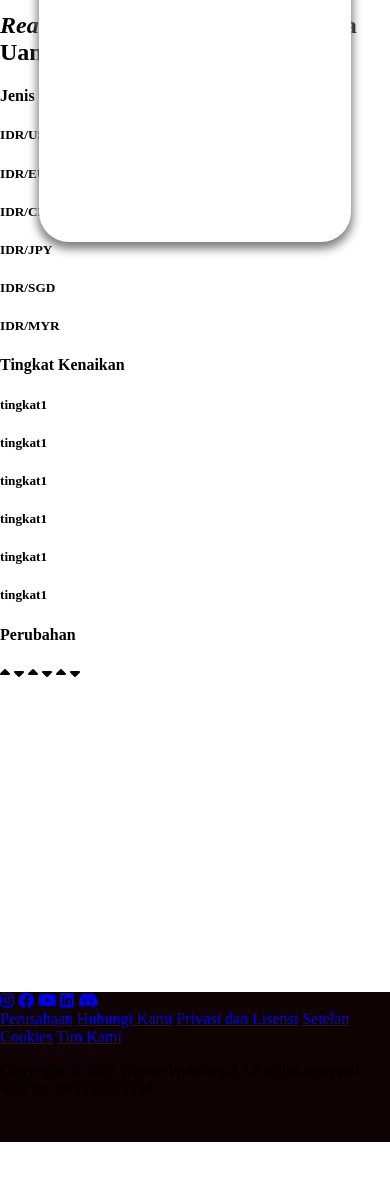
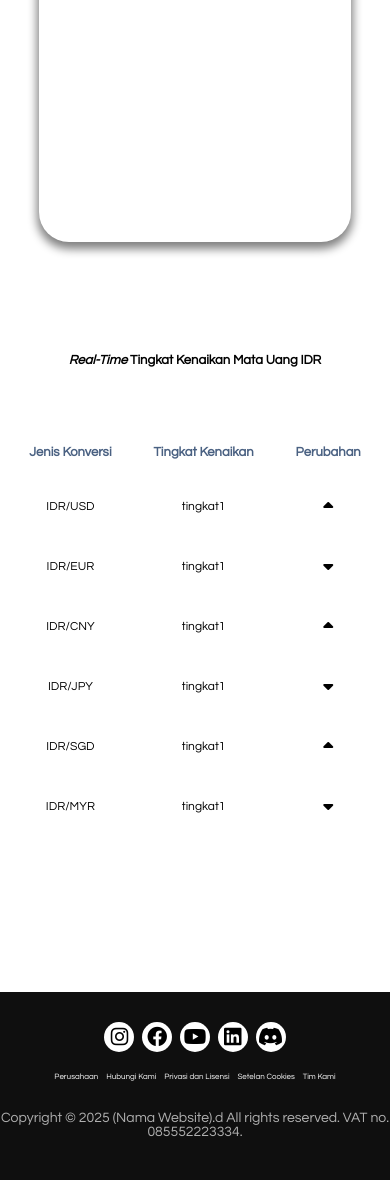
Before and after one commit to LutherCeltors/Tubes-ARC, a plain HTML site: page ARCx/1/index.html in a window 390 px wide. Shown: the part 408-1588 px from the top of the page. Before the commit the page ends 1550 px from the top, so only its background shows below. Drawn offline with Linux system fonts and the light colour scheme; files whose address does not match are found by name.

Commit message:
Update style.css

```diff
--- a/ARCx/1/style.css
+++ b/ARCx/1/style.css
@@ -104,7 +104,7 @@ body {
   font-family: "Century Gothic";
   font-size: 20px;
   font-weight: lighter;
-  transform: 0.1s;
+  transition: 0.1s;
   display: flex;
   justify-content: flex-end;
   padding-right: 5%;
@@ -117,7 +117,7 @@ body {
   font-family: "Century Gothic";
   font-size: 20px;
   font-weight: lighter;
-  transform: 0.2s;
+  transition: 0.1s;
   display: flex;
   justify-content: flex-start;
   padding-left: 5%;
@@ -199,7 +199,7 @@ body {
   height: 28.8px;
   border-radius: 0px 10px 10px 0px;
   color: white;
-  transform: 0.1s;
+  transition: 0.1s;
 }
 
 .countrybut:hover {
@@ -266,6 +266,29 @@ body {
   }
 }
 
+@media (max-width: 400px) {
+  .buttons {
+    display: flex;
+    flex-direction: column;
+    margin-top: 20px;
+  }
+  .country {
+    transform: translateX(-60px);
+  }
+  .keRupiah {
+    font-size: 14px;
+  }
+  .indicator {
+    height: 18px;
+    width: 40px;
+  }
+  .countrybut {
+    height: 22.8px;
+    width: 20px;
+    font-size: 9px;
+  }
+}
+
 .nav {
   display: flex;
   justify-content: center;
@@ -298,6 +321,12 @@ body {
   }
 }
 
+@media (max-width: 400px) {
+  .nav button {
+    font-size: 14px;
+  }
+}
+
 .nav button:hover {
   background-color: rgba(0, 166, 255, 0.94);
   color: white;
@@ -307,3 +336,266 @@ body {
   background-color: rgba(0, 166, 255, 0.94);
   color: white;
 }
+
+.footer {
+  background-color: rgb(15, 15, 15);
+  width: 100vw;
+  height: 200px;
+  color: rgb(255, 255, 255);
+  text-align: center;
+  font-size: 15px;
+  font-family: "Century Gothic";
+}
+
+.footer-sosmed {
+  width: 100vw;
+  margin-top: 30px;
+  margin-bottom: 20px;
+  gap: 2%;
+  display: flex;
+  justify-content: center;
+  align-items: center;
+}
+
+@media (max-width: 800px) {
+  .footer {
+    font-size: 13px;
+  }
+}
+
+@media (max-width: 600px) {
+  .footer {
+    font-size: 10px;
+  }
+}
+
+@media (max-width: 400px) {
+  .footer {
+    font-size: 8px;
+  }
+}
+
+.footer-sosmed a {
+  color: rgb(0, 0, 0);
+  background-color: white;
+  width: 50px;
+  height: 50px;
+  border-radius: 100%;
+  transition: 0.1s;
+  font-size: 30px;
+  display: flex;
+  justify-content: center;
+  align-items: center;
+  text-decoration: none;
+}
+
+@media (max-width: 800px) {
+  .footer-sosmed a {
+    font-size: 28px;
+    width: 42px;
+    height: 42px;
+  }
+}
+
+@media (max-width: 600px) {
+  .footer-sosmed a {
+    font-size: 22px;
+    width: 35px;
+    height: 35px;
+  }
+}
+
+@media (max-width: 400px) {
+  .footer-sosmed a {
+    font-size: 20px;
+    width: 30px;
+    height: 30px;
+  }
+}
+
+.footer-sosmed a:hover {
+  color: rgb(247, 91, 184);
+}
+
+.footer-links {
+  display: flex;
+  justify-content: center;
+  gap: 2%;
+  margin-bottom: 20px;
+}
+
+.footer-links a {
+  color: rgb(255, 255, 255);
+  text-decoration: none;
+  font-weight: 500;
+  transition: 0.1s;
+}
+
+.footer-links a:hover {
+  color: rgb(0, 187, 255);
+}
+
+.footer-copyright {
+  font-size: 14px;
+  margin-top: 30px;
+  color: #b0b0b0;
+}
+
+@media (max-width: 800px) {
+  .footer-copyright {
+    font-size: 13px;
+  }
+}
+
+@media (max-width: 600px) {
+  .footer-copyright {
+    font-size: 10px;
+  }
+}
+
+@media (max-width: 400px) {
+  .footer-copyright {
+    font-size: 8px;
+  }
+}
+
+.mid {
+  display: flex;
+  flex-direction: column;
+  align-items: center;
+}
+
+.mid h2 {
+  color: black;
+  padding-top: 350px;
+  top: 100px;
+  font-family: "Century Gothic";
+  font-size: 25px;
+}
+
+.contents {
+  margin-top: 50px;
+  display: flex;
+  justify-content: space-between;
+  width: 60vw;
+  align-items: center;
+}
+
+.contents div h4 {
+  color: rgb(74, 97, 130);
+  font-family: "Century Gothic";
+  font-size: 20px;
+}
+
+.contents div h5 {
+  font-family: "Century Gothic";
+  font-weight: lighter;
+  font-size: 15px;
+  height: 60px;
+  margin: 0px;
+  padding: 0px;
+  display: flex;
+  justify-content: center;
+  align-items: center;
+}
+
+@media (max-width: 800px) {
+  .contents {
+    width: 70vw;
+  }
+  .contents div h4 {
+    font-size: 15px;
+  }
+  .contents div h5 {
+    font-size: 14px;
+  }
+}
+
+@media (max-width: 600px) {
+  .contents {
+    width: 80vw;
+  }
+  .footer-copyright {
+    font-size: 14px;
+  }
+  .contents div h5 {
+    font-size: 13px;
+  }
+}
+
+@media (max-width: 400px) {
+  .contents {
+    width: 85vw;
+  }
+  .contents div h4 {
+    font-size: 13px;
+  }
+  .contents div h5 {
+    font-size: 12px;
+  }
+}
+
+.contents div i {
+  height: 60px;
+  width: 20px;
+  display: flex;
+  justify-content: center;
+  align-items: center;
+  margin: 0px;
+  padding: 0px;
+}
+
+.jenis {
+  display: flex;
+  flex-direction: column;
+  align-items: center;
+}
+
+.tingkat {
+  display: flex;
+  flex-direction: column;
+  align-items: center;
+}
+
+.perubahan {
+  display: flex;
+  flex-direction: column;
+  align-items: center;
+}
+
+@media (max-width: 900px) {
+  .mid h2 {
+    font-size: 20px;
+  }
+  .parameter h4 {
+    font-size: 18px;
+  }
+}
+
+@media (max-width: 600px) {
+  .mid h2 {
+    font-size: 15px;
+  }
+
+  .parameter {
+    gap: 8vw;
+  }
+
+  .parameter h4 {
+    font-size: 13px;
+  }
+}
+
+@media (max-width: 400px) {
+  .mid h2 {
+    font-size: 13px;
+  }
+
+  .parameter {
+    gap: 6vw;
+  }
+
+  .parameter h4 {
+    font-size: 11px;
+  }
+}
```
